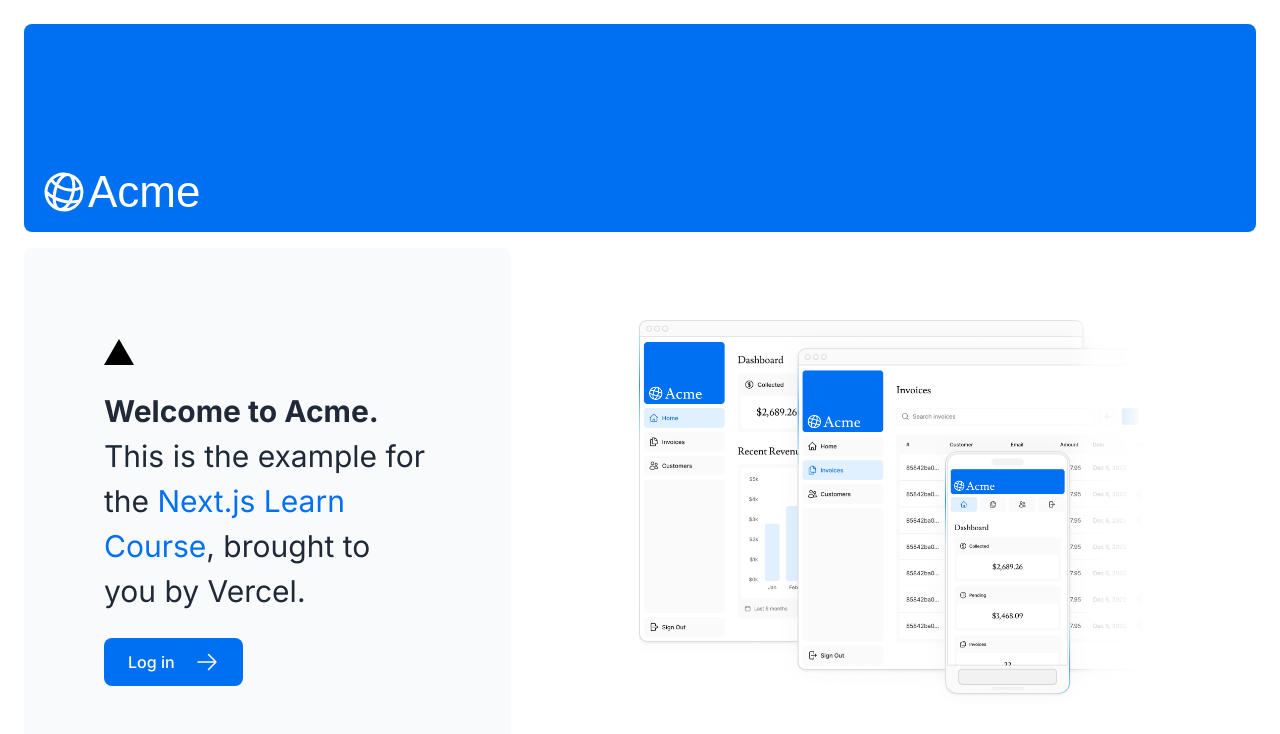
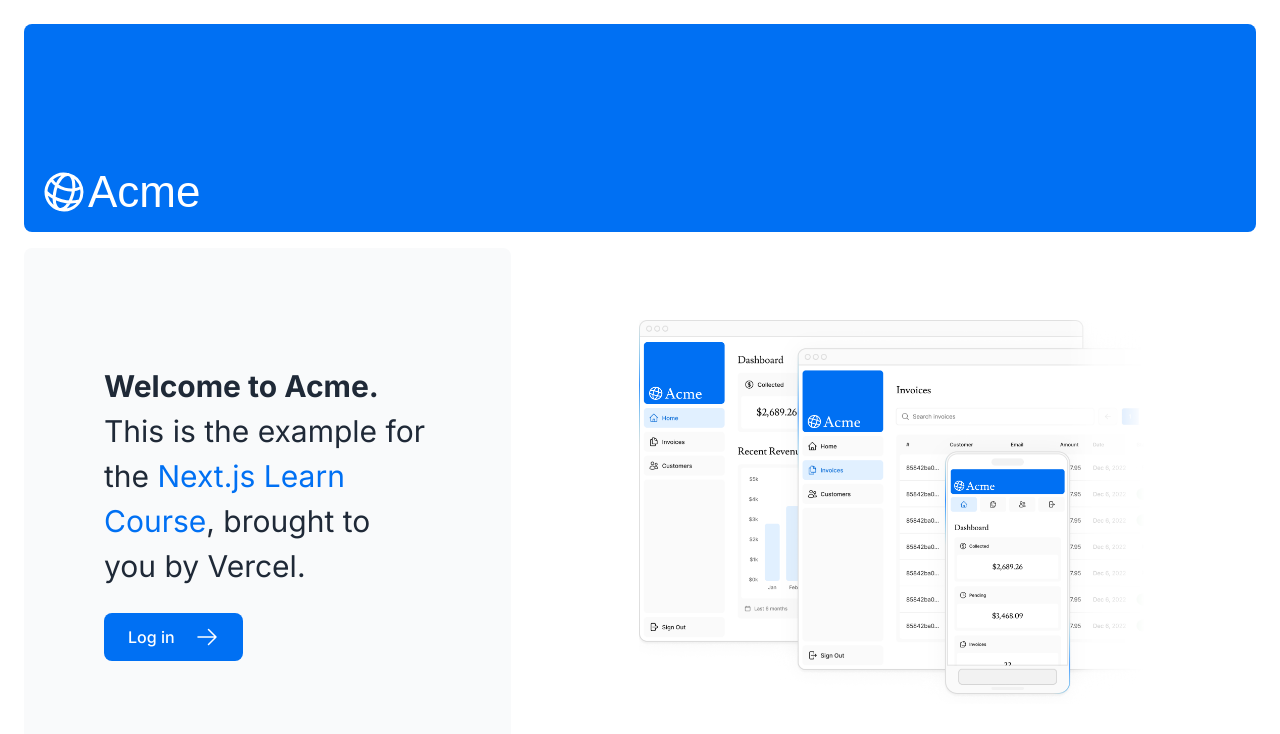
Before and after one commit to nugrahn0123/nextjs-dashboard-course-105841106723, a Next.js app: page / in a window 1280 px wide. Shown: the top 734 px of the page. Built offline with nearby package versions, Linux system fonts and the light colour scheme; a web font is replaced by a local one.

Commit message:
update page

```diff
--- a/app/page.tsx
+++ b/app/page.tsx
@@ -16,9 +16,7 @@
 
       <div className="mt-4 flex grow flex-col gap-4 md:flex-row">
         <div className="flex flex-col justify-center gap-6 rounded-lg bg-gray-50 px-6 py-10 md:w-2/5 md:px-20">
-          <div
-            className="relative w-0 h-0 border-l-[15px] border-r-[15px] border-b-[26px] border-l-transparent border-r-transparent border-b-black"
-          />
+
           <p className="text-xl text-gray-800 md:text-3xl md:leading-normal">
             <strong>Welcome to Acme.</strong> This is the example for the{' '}
             <a href="https://nextjs.org/learn/" className="text-blue-500">
```
Also changed, not shown: app/dashboard/customers/page.tsx (renamed from app/dasboard/customers/page.tsx), app/dashboard/invoices/page.tsx (renamed from app/dasboard/invoices/page.tsx), app/dashboard/layout.tsx (renamed from app/dasboard/layout.tsx), app/dashboard/page.tsx (renamed from app/dasboard/page.tsx).
